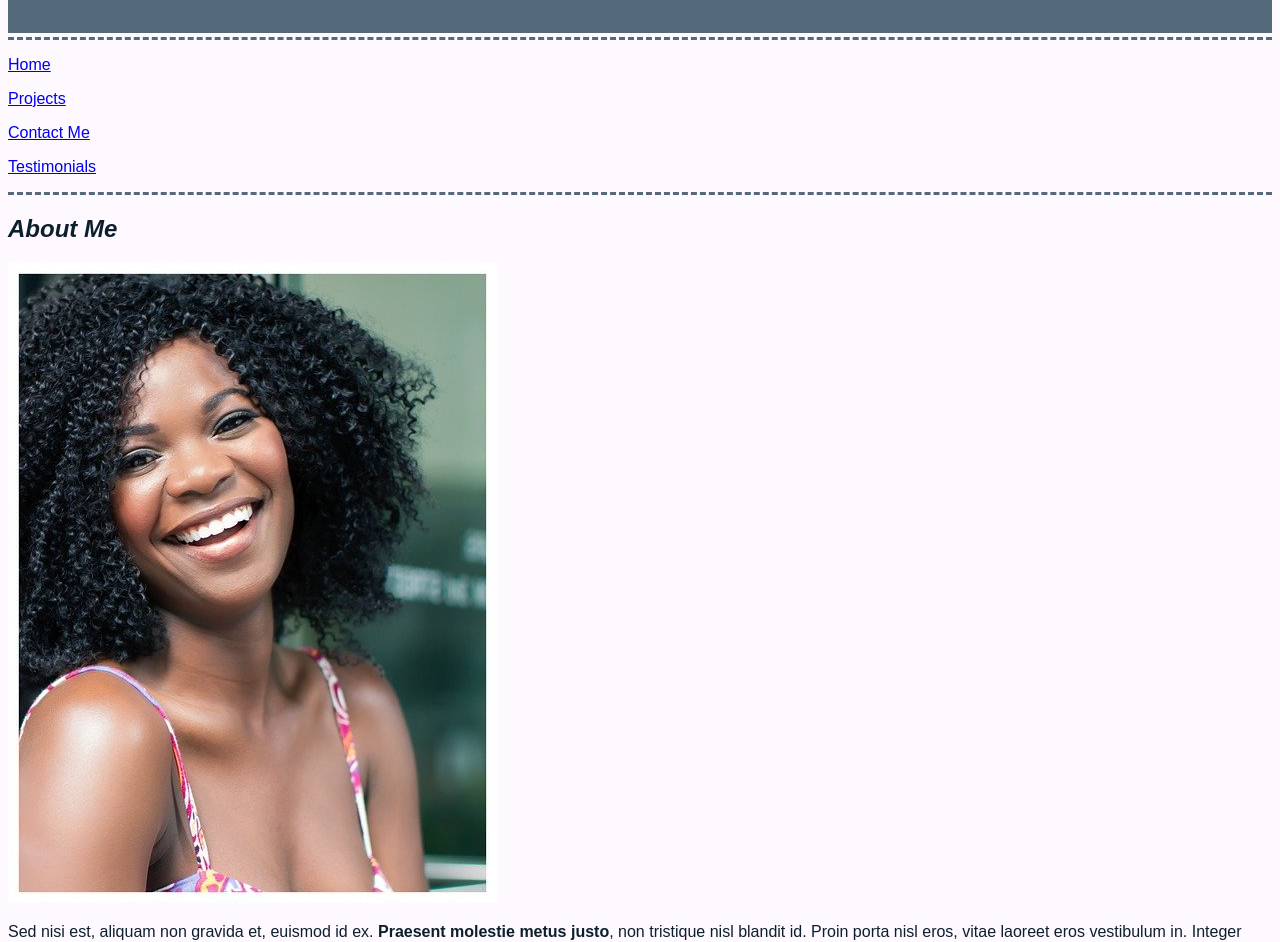
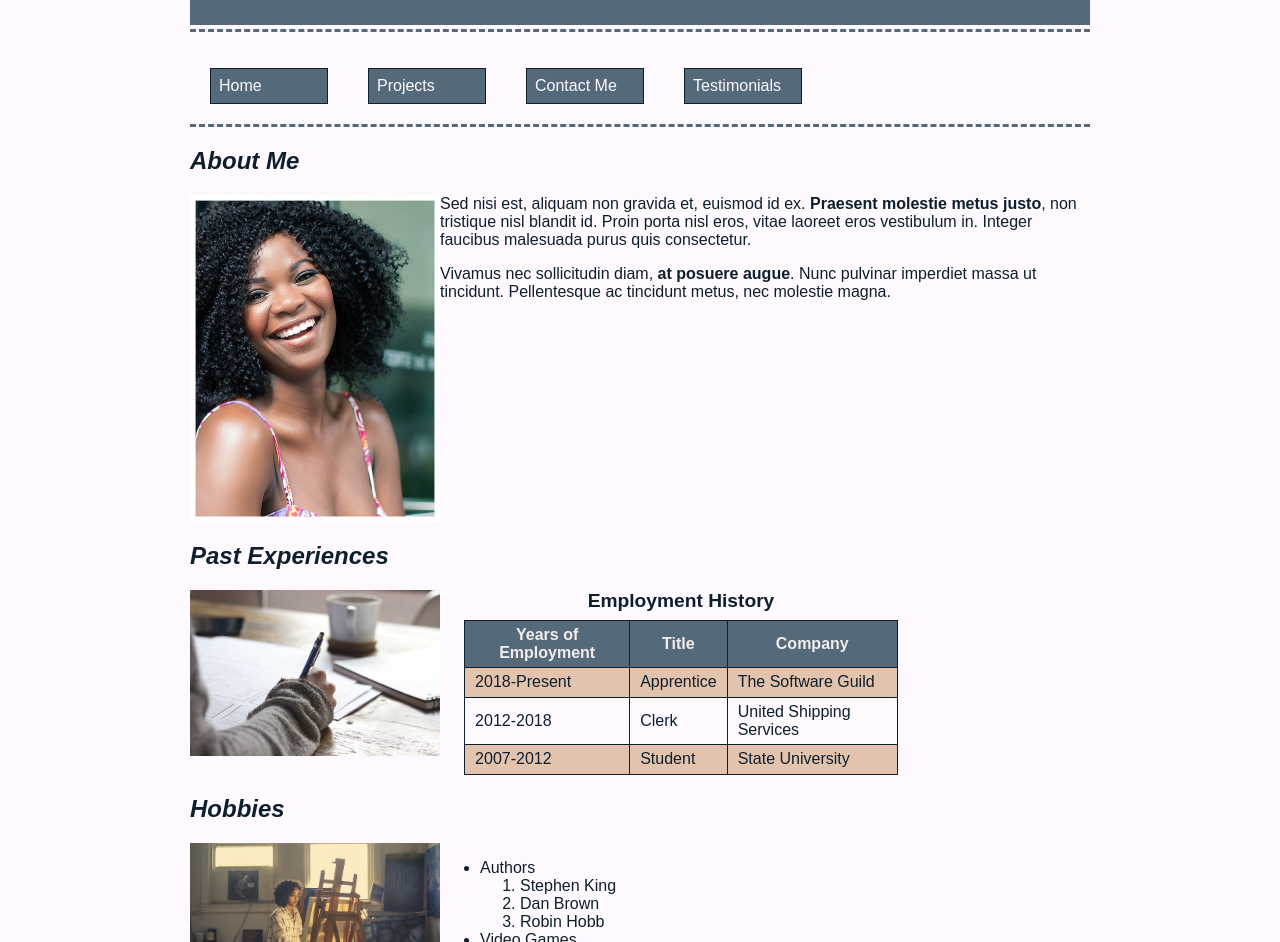
Before and after one commit to bigdawgtj850/IntroToWebDev, a plain HTML site: page portfolio/index.html in a window 1280 px wide. Shown: the part 125-1067 px from the top of the page. Drawn offline with Linux system fonts and the light colour scheme.

Commit message:
amended CSS and fixed styling for home page and contact page

```diff
--- a/portfolio/index.html
+++ b/portfolio/index.html
@@ -52,19 +52,22 @@
 			<p><a href="projects.html">Projects</a></p>
 			<p><a href="contact.html">Contact Me</a></p>
 			<p><a href="testimonials.html">Testimonials</a></p>
+			<div class="clear-float"></div>
 		</nav>
 
 		<section>
 			<article class="border" id="about-me">
 				<h2><em>About Me</em></h2>
-				<img src="images/smile-2072907_640.jpg" alt="Portrait of Me" />
+				<img src="images/smile-2072907_640.jpg" alt="Portrait of Me" width="250" />
 				<p>Sed nisi est, aliquam non gravida et, euismod id ex. <strong>Praesent molestie metus justo</strong>, non tristique nisl blandit id. Proin porta nisl eros, vitae laoreet eros vestibulum in. Integer faucibus malesuada purus quis consectetur.</p>
 				<p>Vivamus nec sollicitudin diam, <strong>at posuere augue</strong>. Nunc pulvinar imperdiet massa ut tincidunt. Pellentesque ac tincidunt metus, nec molestie magna.</p>
+				<div class="clear-float"></div>
 			</article>
 
 			<article id="experience">
 				<h2><em>Past Experiences</em></h2>
-				<img src="images/writing-828911_640.jpg" alt="Business Writing" />
+				<img src="images/writing-828911_640.jpg" alt="Business Writing" width="250" />
+				<div class="right-content">
 				<table>
 					<caption>Employment History</caption>
 					<thead>
@@ -92,11 +95,14 @@
 						</tr>
 					</tbody>
 				</table>
+				</div>
+					<div class="clear-float"></div>
 			</article>
 
 			<article id="hobbies">
 				<h2><em>Hobbies</em></h2>
-				<img src="images/artist-2578454_640.jpg" alt="Painting Artist" />
+				<img src="images/artist-2578454_640.jpg" alt="Painting Artist" width="250" />
+				<div class="right-content">
 				<ul>
 					<li>Authors</li>
 						<ol>
@@ -125,6 +131,7 @@
 							<li>Skiing</li>
 						</ul>
 			</article>
+			<div class="clear-float"></div>
 		</section>
 			<footer>
 				<p>&copy; 2020 TJ Johnson. All rights reserved.</p>
--- a/portfolio/styles/main.css
+++ b/portfolio/styles/main.css
@@ -7,7 +7,9 @@ Date last modified:
 body {
     background-color: #fef9ff;
     font-family: arial, helvetica, sans-serif;
-    color: #0d1f2d
+    color: #0d1f2d;
+    max-width: 900px;
+    margin: 0 auto;
 }
 
 header {
@@ -28,12 +30,53 @@ nav {
 	margin-top: 4px;
 }
 
+nav a {
+    background-color: #546a7b;
+    color: #fef9ff;
+    padding: 8px;
+    border: thin solid #0d1f2d;
+    text-decoration: none;
+    display: block;
+    margin: 20px 20px;
+    width: 100px;
+    float:left;
+}
+
+nav a:hover {
+    background-color: #fef9ff;
+    color: #5b7d87;
+}
+
+nav a:active {
+    font-weight: bold;
+}
+
+nav a:visited {
+    color: #e4c3ad;
+}
+
 header, footer {
     background-color: #546a7b;
     color: #fef9ff;
     height: 100px;
     text-align: center;
     padding: 30px 10px 20px 10px;
+}
+
+.clear-float {
+    clear:both;
+}
+
+article img {
+   float:left;
+}
+
+.right-content {
+    float:left;
+}
+
+article {
+    margin-bottom: 16px;
 }
 
 /* Form styling */
```
